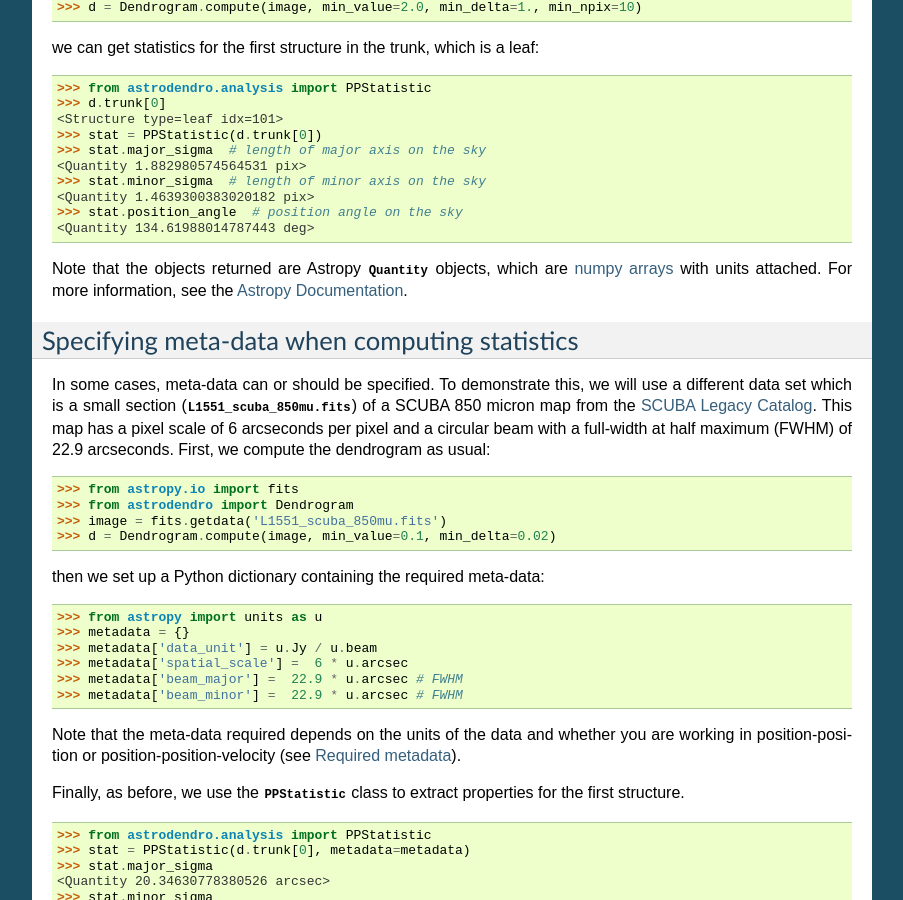
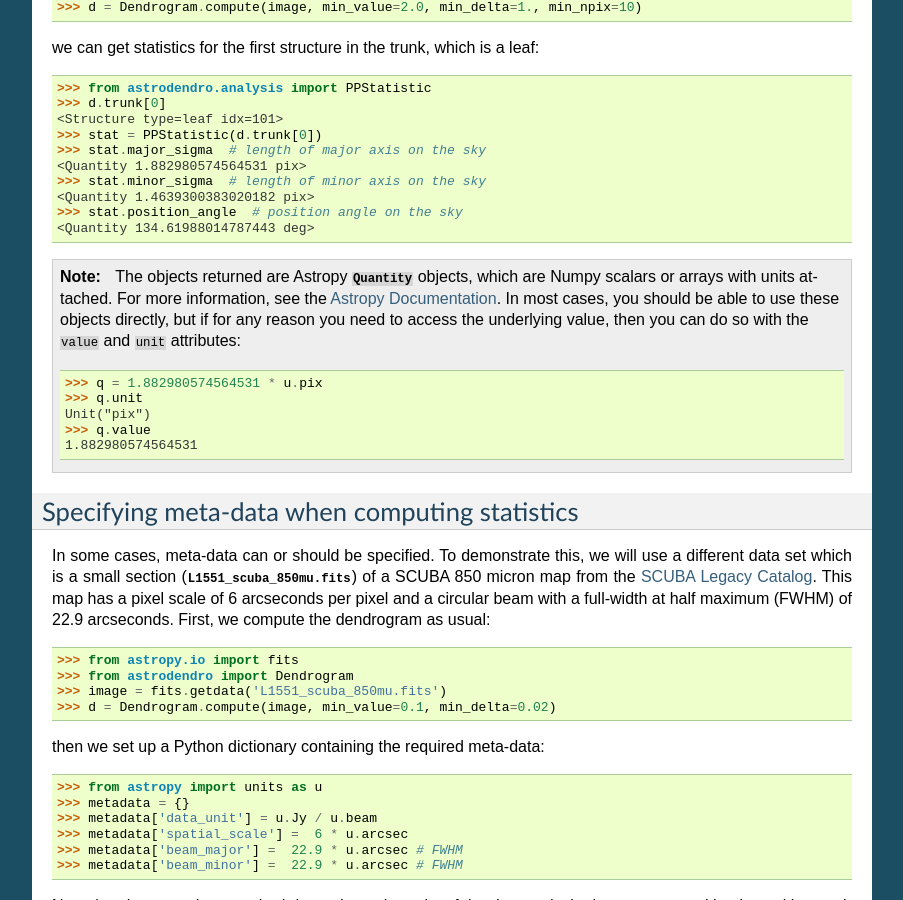
Before and after one commit to dendrograms/astrodendro, a Sphinx documentation site: the page built from docs/catalog.rst, in a window 1280 px wide and 900 px high, scrolled down 479 px. Shown: the whole window, without its empty margins (198-1101 px from the left). Built offline with Sphinx 7.4.7, drawn with Linux system fonts in a browser that asks for light colours.

Commit message:
Clarify use of Quantities and how to access values/units. Closes #74.

```diff
--- a/docs/catalog.rst
+++ b/docs/catalog.rst
@@ -40,10 +40,19 @@ we can get statistics for the first structure in the trunk, which is a leaf::
     >>> stat.position_angle  # position angle on the sky
     <Quantity 134.61988014787443 deg>
 
-Note that the objects returned are Astropy
-:class:`~astropy.units.quantity.Quantity` objects, which are `numpy arrays`_
-with units attached. For more information, see the `Astropy Documentation
-<http://docs.astropy.org/en/stable/units/index.html>`_.
+.. note:: The objects returned are Astropy :class:`~astropy.units.quantity.Quantity`
+          objects, which are Numpy scalars or arrays with units attached. For more
+          information, see the `Astropy Documentation
+          <http://docs.astropy.org/en/stable/units/index.html>`_. In most cases,
+          you should be able to use these objects directly, but if for any
+          reason you need to access the underlying value, then you can do so
+          with the ``value`` and ``unit`` attributes::
+
+              >>> q = 1.882980574564531 * u.pix
+              >>> q.unit
+              Unit("pix")
+              >>> q.value
+              1.882980574564531
 
 Specifying meta-data when computing statistics
 ----------------------------------------------
```
Also changed, not shown: other parts of docs/catalog.rst (+0 -3 lines).
